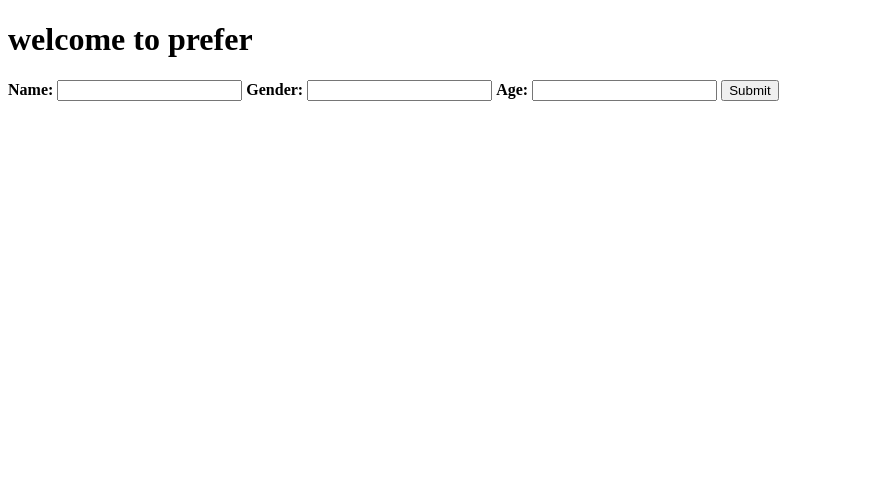
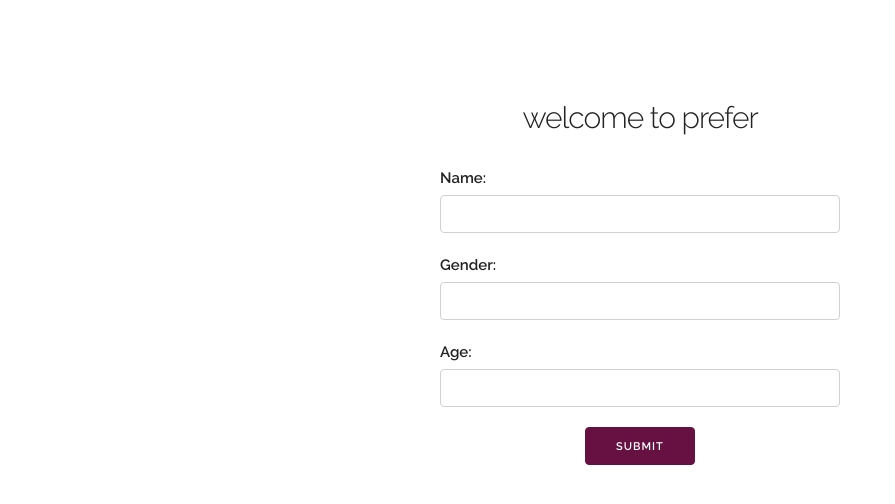
Before and after one commit to spencersmith6/prefer, a Flask app: page / in a window 1280 px wide. Shown: the top 504 px of the page, without its empty margins (0-895 px from the left). Run offline with Flask 2, Linux system fonts and the light colour scheme.

Commit message:
add css to style content

```diff
--- /dev/null
+++ b/static/css/custom.css
@@ -0,0 +1,36 @@
+#product-id {
+    visibility=hidden;
+}
+
+#user-form-container {
+    max-width: 400px;
+}
+
+#welcome-header {
+    padding: 80px 0px 0px 0px;
+}
+
+#product-name {
+    margin-bottom: 0;
+}
+
+#like-buttons-container {
+    max-width: 400px;
+    margin: auto;
+}
+
+#product-img{
+    height:400px;
+}
+
+.u-small-padding {
+    padding: 10px 0px 10px 0px;
+}
+
+.u-center {
+    text-align: center;
+}
+
+.ui-loader h1 {
+    font-size: 0em;
+}
--- /dev/null
+++ b/static/css/skeleton.css
@@ -0,0 +1,418 @@
+/*
+* Skeleton V2.0.4
+* Copyright 2014, Dave Gamache
+* www.getskeleton.com
+* Free to use under the MIT license.
+* http://www.opensource.org/licenses/mit-license.php
+* 12/29/2014
+*/
+
+
+/* Table of contents
+––––––––––––––––––––––––––––––––––––––––––––––––––
+- Grid
+- Base Styles
+- Typography
+- Links
+- Buttons
+- Forms
+- Lists
+- Code
+- Tables
+- Spacing
+- Utilities
+- Clearing
+- Media Queries
+*/
+
+
+/* Grid
+–––––––––––––––––––––––––––––––––––––––––––––––––– */
+.container {
+  position: relative;
+  width: 100%;
+  max-width: 960px;
+  margin: 0 auto;
+  padding: 0 20px;
+  box-sizing: border-box; }
+.column,
+.columns {
+  width: 100%;
+  float: left;
+  box-sizing: border-box; }
+
+/* For devices larger than 400px */
+@media (min-width: 400px) {
+  .container {
+    width: 85%;
+    padding: 0; }
+}
+
+/* For devices larger than 550px */
+@media (min-width: 550px) {
+  .container {
+    width: 80%; }
+  .column,
+  .columns {
+    margin-left: 4%; }
+  .column:first-child,
+  .columns:first-child {
+    margin-left: 0; }
+
+  .one.column,
+  .one.columns                    { width: 4.66666666667%; }
+  .two.columns                    { width: 13.3333333333%; }
+  .three.columns                  { width: 22%;            }
+  .four.columns                   { width: 30.6666666667%; }
+  .five.columns                   { width: 39.3333333333%; }
+  .six.columns                    { width: 48%;            }
+  .seven.columns                  { width: 56.6666666667%; }
+  .eight.columns                  { width: 65.3333333333%; }
+  .nine.columns                   { width: 74.0%;          }
+  .ten.columns                    { width: 82.6666666667%; }
+  .eleven.columns                 { width: 91.3333333333%; }
+  .twelve.columns                 { width: 100%; margin-left: 0; }
+
+  .one-third.column               { width: 30.6666666667%; }
+  .two-thirds.column              { width: 65.3333333333%; }
+
+  .one-half.column                { width: 48%; }
+
+  /* Offsets */
+  .offset-by-one.column,
+  .offset-by-one.columns          { margin-left: 8.66666666667%; }
+  .offset-by-two.column,
+  .offset-by-two.columns          { margin-left: 17.3333333333%; }
+  .offset-by-three.column,
+  .offset-by-three.columns        { margin-left: 26%;            }
+  .offset-by-four.column,
+  .offset-by-four.columns         { margin-left: 34.6666666667%; }
+  .offset-by-five.column,
+  .offset-by-five.columns         { margin-left: 43.3333333333%; }
+  .offset-by-six.column,
+  .offset-by-six.columns          { margin-left: 52%;            }
+  .offset-by-seven.column,
+  .offset-by-seven.columns        { margin-left: 60.6666666667%; }
+  .offset-by-eight.column,
+  .offset-by-eight.columns        { margin-left: 69.3333333333%; }
+  .offset-by-nine.column,
+  .offset-by-nine.columns         { margin-left: 78.0%;          }
+  .offset-by-ten.column,
+  .offset-by-ten.columns          { margin-left: 86.6666666667%; }
+  .offset-by-eleven.column,
+  .offset-by-eleven.columns       { margin-left: 95.3333333333%; }
+
+  .offset-by-one-third.column,
+  .offset-by-one-third.columns    { margin-left: 34.6666666667%; }
+  .offset-by-two-thirds.column,
+  .offset-by-two-thirds.columns   { margin-left: 69.3333333333%; }
+
+  .offset-by-one-half.column,
+  .offset-by-one-half.columns     { margin-left: 52%; }
+
+}
+
+
+/* Base Styles
+–––––––––––––––––––––––––––––––––––––––––––––––––– */
+/* NOTE
+html is set to 62.5% so that all the REM measurements throughout Skeleton
+are based on 10px sizing. So basically 1.5rem = 15px :) */
+html {
+  font-size: 62.5%; }
+body {
+  font-size: 1.5em; /* currently ems cause chrome bug misinterpreting rems on body element */
+  line-height: 1.6;
+  font-weight: 400;
+  font-family: "Raleway", "HelveticaNeue", "Helvetica Neue", Helvetica, Arial, sans-serif;
+  color: #222; }
+
+
+/* Typography
+–––––––––––––––––––––––––––––––––––––––––––––––––– */
+h1, h2, h3, h4, h5, h6 {
+  margin-top: 0;
+  margin-bottom: 2rem;
+  font-weight: 300; }
+h1 { font-size: 4.0rem; line-height: 1.2;  letter-spacing: -.1rem;}
+h2 { font-size: 3.6rem; line-height: 1.25; letter-spacing: -.1rem; }
+h3 { font-size: 3.0rem; line-height: 1.3;  letter-spacing: -.1rem; }
+h4 { font-size: 2.4rem; line-height: 1.35; letter-spacing: -.08rem; }
+h5 { font-size: 1.8rem; line-height: 1.5;  letter-spacing: -.05rem; }
+h6 { font-size: 1.5rem; line-height: 1.6;  letter-spacing: 0; }
+
+/* Larger than phablet */
+@media (min-width: 550px) {
+  h1 { font-size: 5.0rem; }
+  h2 { font-size: 4.2rem; }
+  h3 { font-size: 3.6rem; }
+  h4 { font-size: 3.0rem; }
+  h5 { font-size: 2.4rem; }
+  h6 { font-size: 1.5rem; }
+}
+
+p {
+  margin-top: 0; }
+
+
+/* Links
+–––––––––––––––––––––––––––––––––––––––––––––––––– */
+a {
+  color: #1EAEDB; }
+a:hover {
+  color: #0FA0CE; }
+
+
+/* Buttons
+–––––––––––––––––––––––––––––––––––––––––––––––––– */
+.button,
+button,
+input[type="submit"],
+input[type="reset"],
+input[type="button"] {
+  display: inline-block;
+  height: 38px;
+  padding: 0 30px;
+  color: #555;
+  text-align: center;
+  font-size: 11px;
+  font-weight: 600;
+  line-height: 38px;
+  letter-spacing: .1rem;
+  text-transform: uppercase;
+  text-decoration: none;
+  white-space: nowrap;
+  background-color: transparent;
+  border-radius: 4px;
+  border: 1px solid #bbb;
+  cursor: pointer;
+  box-sizing: border-box; }
+.button:hover,
+button:hover,
+input[type="submit"]:hover,
+input[type="reset"]:hover,
+input[type="button"]:hover,
+.button:focus,
+button:focus,
+input[type="submit"]:focus,
+input[type="reset"]:focus,
+input[type="button"]:focus {
+  color: #333;
+  border-color: #888;
+  outline: 0; }
+.button.button-primary,
+button.button-primary,
+input[type="submit"].button-primary,
+input[type="reset"].button-primary,
+input[type="button"].button-primary {
+  color: #FFF;
+  background-color: #661141;
+  border-color: #661141; }
+.button.button-primary:hover,
+button.button-primary:hover,
+input[type="submit"].button-primary:hover,
+input[type="reset"].button-primary:hover,
+input[type="button"].button-primary:hover,
+.button.button-primary:focus,
+button.button-primary:focus,
+input[type="submit"].button-primary:focus,
+input[type="reset"].button-primary:focus,
+input[type="button"].button-primary:focus {
+  color: #FFF;
+  background-color: #882D61;
+  border-color: #882D61; }
+
+
+/* Forms
+–––––––––––––––––––––––––––––––––––––––––––––––––– */
+input[type="email"],
+input[type="number"],
+input[type="search"],
+input[type="text"],
+input[type="tel"],
+input[type="url"],
+input[type="password"],
+textarea,
+select {
+  height: 38px;
+  padding: 6px 10px; /* The 6px vertically centers text on FF, ignored by Webkit */
+  background-color: #fff;
+  border: 1px solid #D1D1D1;
+  border-radius: 4px;
+  box-shadow: none;
+  box-sizing: border-box; }
+/* Removes awkward default styles on some inputs for iOS */
+input[type="email"],
+input[type="number"],
+input[type="search"],
+input[type="text"],
+input[type="tel"],
+input[type="url"],
+input[type="password"],
+textarea {
+  -webkit-appearance: none;
+     -moz-appearance: none;
+          appearance: none; }
+textarea {
+  min-height: 65px;
+  padding-top: 6px;
+  padding-bottom: 6px; }
+input[type="email"]:focus,
+input[type="number"]:focus,
+input[type="search"]:focus,
+input[type="text"]:focus,
+input[type="tel"]:focus,
+input[type="url"]:focus,
+input[type="password"]:focus,
+textarea:focus,
+select:focus {
+  border: 1px solid #33C3F0;
+  outline: 0; }
+label,
+legend {
+  display: block;
+  margin-bottom: .5rem;
+  font-weight: 600; }
+fieldset {
+  padding: 0;
+  border-width: 0; }
+input[type="checkbox"],
+input[type="radio"] {
+  display: inline; }
+label > .label-body {
+  display: inline-block;
+  margin-left: .5rem;
+  font-weight: normal; }
+
+
+/* Lists
+–––––––––––––––––––––––––––––––––––––––––––––––––– */
+ul {
+  list-style: circle inside; }
+ol {
+  list-style: decimal inside; }
+ol, ul {
+  padding-left: 0;
+  margin-top: 0; }
+ul ul,
+ul ol,
+ol ol,
+ol ul {
+  margin: 1.5rem 0 1.5rem 3rem;
+  font-size: 90%; }
+li {
+  margin-bottom: 1rem; }
+
+
+/* Code
+–––––––––––––––––––––––––––––––––––––––––––––––––– */
+code {
+  padding: .2rem .5rem;
+  margin: 0 .2rem;
+  font-size: 90%;
+  white-space: nowrap;
+  background: #F1F1F1;
+  border: 1px solid #E1E1E1;
+  border-radius: 4px; }
+pre > code {
+  display: block;
+  padding: 1rem 1.5rem;
+  white-space: pre; }
+
+
+/* Tables
+–––––––––––––––––––––––––––––––––––––––––––––––––– */
+th,
+td {
+  padding: 12px 15px;
+  text-align: left;
+  border-bottom: 1px solid #E1E1E1; }
+th:first-child,
+td:first-child {
+  padding-left: 0; }
+th:last-child,
+td:last-child {
+  padding-right: 0; }
+
+
+/* Spacing
+–––––––––––––––––––––––––––––––––––––––––––––––––– */
+button,
+.button {
+  margin-bottom: 1rem; }
+input,
+textarea,
+select,
+fieldset {
+  margin-bottom: 1.5rem; }
+pre,
+blockquote,
+dl,
+figure,
+table,
+p,
+ul,
+ol,
+form {
+  margin-bottom: 2.5rem; }
+
+
+/* Utilities
+–––––––––––––––––––––––––––––––––––––––––––––––––– */
+.u-full-width {
+  width: 100%;
+  box-sizing: border-box; }
+.u-max-full-width {
+  max-width: 100%;
+  box-sizing: border-box; }
+.u-pull-right {
+  float: right; }
+.u-pull-left {
+  float: left; }
+
+
+/* Misc
+–––––––––––––––––––––––––––––––––––––––––––––––––– */
+hr {
+  margin-top: 3rem;
+  margin-bottom: 3.5rem;
+  border-width: 0;
+  border-top: 1px solid #E1E1E1; }
+
+
+/* Clearing
+–––––––––––––––––––––––––––––––––––––––––––––––––– */
+
+/* Self Clearing Goodness */
+.container:after,
+.row:after,
+.u-cf {
+  content: "";
+  display: table;
+  clear: both; }
+
+
+/* Media Queries
+–––––––––––––––––––––––––––––––––––––––––––––––––– */
+/*
+Note: The best way to structure the use of media queries is to create the queries
+near the relevant code. For example, if you wanted to change the styles for buttons
+on small devices, paste the mobile query code up in the buttons section and style it
+there.
+*/
+
+
+/* Larger than mobile */
+@media (min-width: 400px) {}
+
+/* Larger than phablet (also point when grid becomes active) */
+@media (min-width: 550px) {}
+
+/* Larger than tablet */
+@media (min-width: 750px) {}
+
+/* Larger than desktop */
+@media (min-width: 1000px) {}
+
+/* Larger than Desktop HD */
+@media (min-width: 1200px) {}
--- a/static/user_form.html
+++ b/static/user_form.html
@@ -1,19 +1,54 @@
 <!DOCTYPE html>
 <html lang="en">
 <head>
-    <meta charset="UTF-8">
-    <title>User Form</title>
+    <!-- Basic Page Needs
+    –––––––––––––––––––––––––––––––––––––––––––––––––– -->
+    <meta charset="utf-8">
+    <title>Prefer</title>
+    <meta name="description" content="">
+    <meta name="author" content="">
+
+    <!-- Mobile Specific Metas
+    –––––––––––––––––––––––––––––––––––––––––––––––––– -->
+    <meta name="viewport" content="width=device-width, initial-scale=1">
+
+    <!-- FONT
+    –––––––––––––––––––––––––––––––––––––––––––––––––– -->
+    <link href="https://fonts.googleapis.com/css?family=Raleway:400,300,600" rel="stylesheet" type="text/css">
+
+    <!-- CSS
+    –––––––––––––––––––––––––––––––––––––––––––––––––– -->
+    <link rel="stylesheet" href="static/css/custom.css">
+    <link rel="stylesheet" href="static/css/skeleton.css">
+    <link rel="stylesheet" href="static/css/normalize.css">
+
 </head>
 <body>
-    <h1>welcome to prefer</h1>
-    <form action="/user" method=post enctype=multipart/form-data>
-        <b>Name:</b>
-        <input type="text" name="name">
-        <b>Gender:</b>
-        <input type="text" name="gender">
-        <b>Age:</b>
-        <input type="text" name="age">
-        <input type="submit" value="Submit">
-    </form>
+    <div class="container">
+        <div class="row u-center" id="welcome-header">
+            <h1>welcome to prefer</h1>
+        </div>
+    </div>
+    <div class="container" id="user-form-container">
+        <div class="row">
+            <form action="/user" method=post enctype=multipart/form-data>
+                <div class="row u-small-padding">
+                    <label user-form->Name:</label>
+                    <input type="text" name="name" class="u-full-width">
+                </div>
+                <div class="row u-small-padding">
+                    <label user-form-input>Gender:</label>
+                    <input type="text" name="gender" class="u-full-width">
+                </div>
+                <div class="row u-small-padding">
+                    <label user-form-input>Age:</label>
+                    <input type="text" name="age" class="u-full-width">
+                </div>
+                <div class="row u-small-padding u-center">
+                    <input id="user-form-submit" class="button-primary" type="submit" value="Submit">
+                </div>
+            </form>
+        </div>
+    </div>
 </body>
 </html>
```
Also changed, not shown: templates/prefer.html (+46 -11 lines), static/css/normalize.css (added).
